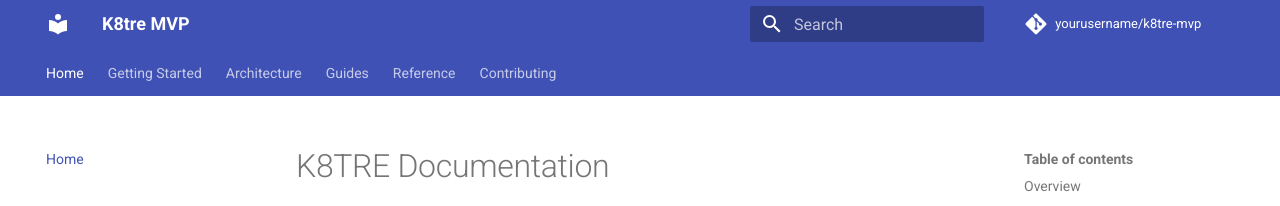
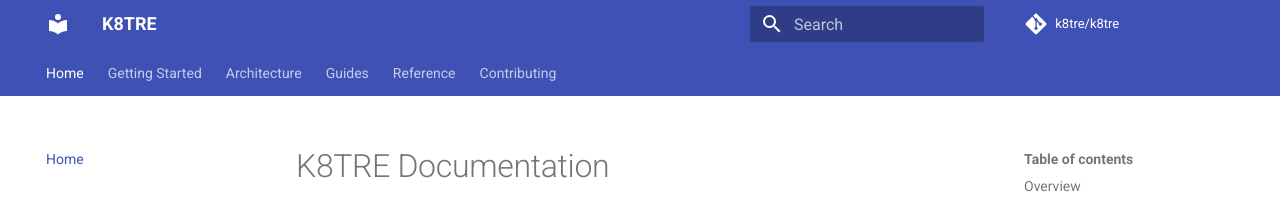
Before and after one commit to paulschmeida/k8tre, an MkDocs documentation site: the page built from docs/index.md, in a window 1280 px wide. Shown: the top 206 px of the page. Built offline with MkDocs 1.6.1 and Material for MkDocs 9.7.7, drawn with Linux system fonts in a browser that asks for light colours; comment, search, counter and statistics services are not loaded.

Commit message:
Fix mkdocs

```diff
--- a/mkdocs.yml
+++ b/mkdocs.yml
@@ -1,8 +1,8 @@
-site_name: K8tre MVP
-site_description: Documentation for K8tre MVP
-site_author: K8tre Team
-repo_url: https://github.com/yourusername/k8tre-mvp
-repo_name: yourusername/k8tre-mvp
+site_name: K8TRE
+site_description: SATRE-Compliant TRE implementation on Kubernetes
+site_author: K8TRE Team
+repo_url: https://github.com/k8tre/k8tre
+repo_name: k8tre/k8tre
 
 theme:
   name: material
```
